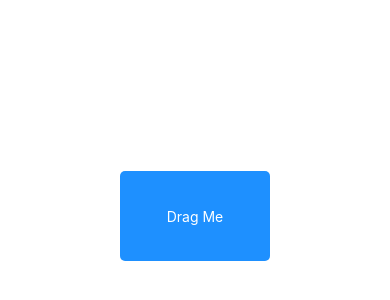
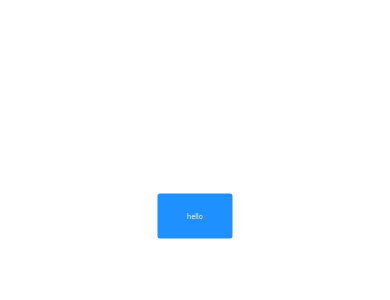
Before and after one commit to Hamid313-coder/RN_Animaition_Starter, a React Native app: screen / in a window 390 px wide. Shown: the part 206-506 px from the top of the page. Built offline with nearby package versions, Linux system fonts and the light colour scheme.

Commit message:
This commit is about learning how to make squenced animatoins

```diff
--- a/App.js
+++ b/App.js
@@ -1,75 +1,21 @@
-import { Component } from "react";
-import {
-  Animated,
-  PanResponder,
-  Pressable,
-  StyleSheet,
-  Text,
-  View,
-} from "react-native";
+import React from "react";
+import { StyleSheet, View } from "react-native";
+import Rotation from "./animations/Rotation";
+import SequenceAnimations from "./animations/SequenceAnimations";
 
-export default class App extends Component {
-  constructor(props) {
-    super(props);
-
-    this.animatedValue = new Animated.Value(0);
-  }
-
-  componentDidMount() {
-    Animated.timing(this.animatedValue, {
-      toValue: 1,
-      duration: 1200,
-    }).start();
-  }
-
-  render() {
-    const interpolatedRotate = this.animatedValue.interpolate({
-      inputRange: [0, 1],
-      outputRange: ["0deg", "360deg"],
-    });
-    return (
-      <View style={styles.container}>
-        <Animated.View
-          style={[
-            styles.box,
-            {
-              transform: [
-                {
-                  rotate: interpolatedRotate,
-                },
-              ],
-            },
-          ]}
-        >
-          <Pressable
-            onPress={() => {
-              Animated.timing(this.animatedValue, {
-                toValue: 0,
-                duration: 1200,
-              }).start();
-              setTimeout(() => this.animatedValue.setValue(1), 1200);
-            }}
-          >
-            <Text style={{ color: "white" }}>Drag Me</Text>
-          </Pressable>
-        </Animated.View>
-      </View>
-    );
-  }
+function App(props) {
+  return (
+    <View style={styles.container}>
+      {/* <Rotation /> */}
+      <SequenceAnimations />
+    </View>
+  );
 }
 
 const styles = StyleSheet.create({
   container: {
     flex: 1,
-    justifyContent: "center",
-    alignItems: "center",
-  },
-  box: {
-    backgroundColor: "dodgerblue",
-    width: 150,
-    height: 90,
-    justifyContent: "center",
-    alignItems: "center",
-    borderRadius: 5,
   },
 });
+
+export default App;
--- /dev/null
+++ b/animations/Rotation.js
@@ -0,0 +1,75 @@
+import { Component } from "react";
+import {
+  Animated,
+  PanResponder,
+  Pressable,
+  StyleSheet,
+  Text,
+  View,
+} from "react-native";
+
+export default class Rotation extends Component {
+  constructor(props) {
+    super(props);
+
+    this.animatedValue = new Animated.Value(0);
+  }
+
+  componentDidMount() {
+    Animated.timing(this.animatedValue, {
+      toValue: 1,
+      duration: 1200,
+    }).start();
+  }
+
+  render() {
+    const interpolatedRotate = this.animatedValue.interpolate({
+      inputRange: [0, 1],
+      outputRange: ["0deg", "360deg"],
+    });
+    return (
+      <View style={styles.container}>
+        <Animated.View
+          style={[
+            styles.box,
+            {
+              transform: [
+                {
+                  rotate: interpolatedRotate,
+                },
+              ],
+            },
+          ]}
+        >
+          <Pressable
+            onPress={() => {
+              Animated.timing(this.animatedValue, {
+                toValue: 0,
+                duration: 1200,
+              }).start();
+              setTimeout(() => this.animatedValue.setValue(1), 1200);
+            }}
+          >
+            <Text style={{ color: "white" }}>Drag Me</Text>
+          </Pressable>
+        </Animated.View>
+      </View>
+    );
+  }
+}
+
+const styles = StyleSheet.create({
+  container: {
+    flex: 1,
+    justifyContent: "center",
+    alignItems: "center",
+  },
+  box: {
+    backgroundColor: "dodgerblue",
+    width: 150,
+    height: 90,
+    justifyContent: "center",
+    alignItems: "center",
+    borderRadius: 5,
+  },
+});
--- /dev/null
+++ b/animations/SequenceAnimations.js
@@ -0,0 +1,64 @@
+import React, { useEffect, useRef } from "react";
+import { Animated, StyleSheet, Text, View } from "react-native";
+
+function SequenceAnimations(props) {
+  const animatedValue1 = useRef(new Animated.Value(0)).current;
+  const animatedValue2 = useRef(new Animated.Value(1)).current;
+
+  useEffect(() => {
+    Animated.sequence([
+      Animated.timing(animatedValue1, {
+        toValue: 150,
+        duration: 1000,
+      }),
+      Animated.spring(animatedValue2, {
+        toValue: 2,
+        duration: 1000,
+      }),
+      Animated.timing(animatedValue1, {
+        toValue: 0,
+        duration: 1000,
+      }),
+      Animated.spring(animatedValue2, {
+        toValue: 0.5,
+        duration: 1000,
+      }),
+    ]).start();
+  }, []);
+
+  return (
+    <View style={styles.container}>
+      <Animated.View
+        style={[
+          styles.box,
+          {
+            transform: [
+              { translateY: animatedValue1 },
+              { scale: animatedValue2 },
+            ],
+          },
+        ]}
+      >
+        <Text style={{ color: "white" }}>hello</Text>
+      </Animated.View>
+    </View>
+  );
+}
+
+const styles = StyleSheet.create({
+  container: {
+    flex: 1,
+    justifyContent: "center",
+    alignItems: "center",
+  },
+  box: {
+    width: 150,
+    height: 90,
+    backgroundColor: "dodgerblue",
+    borderRadius: 5,
+    justifyContent: "center",
+    alignItems: "center",
+  },
+});
+
+export default SequenceAnimations;
```
